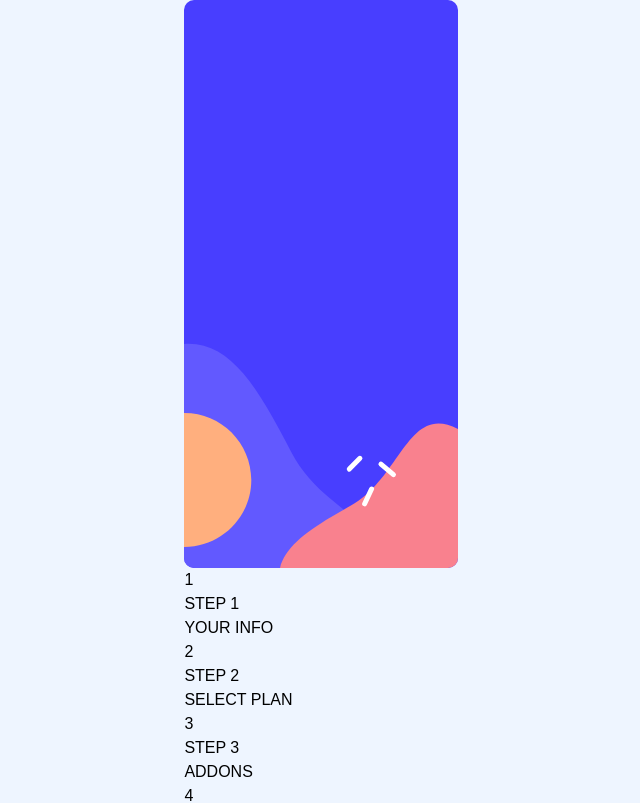
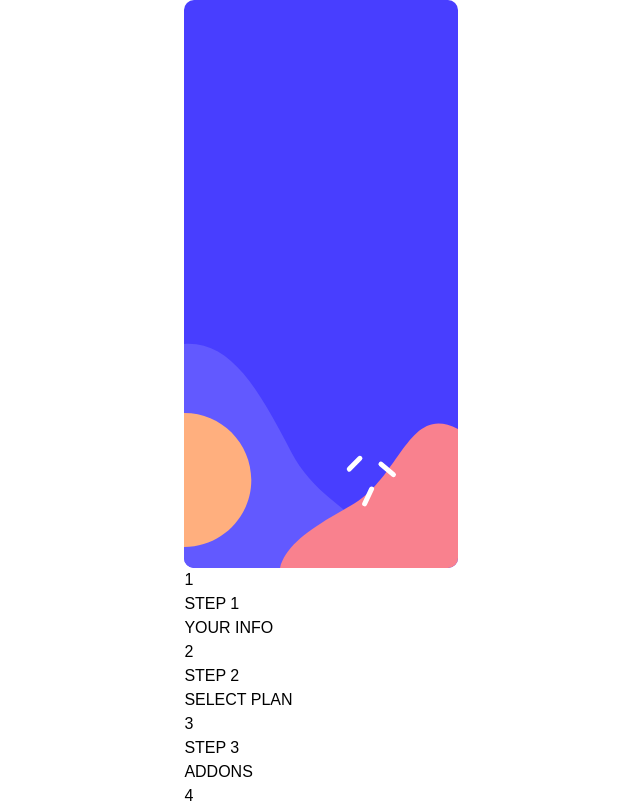
Before and after one commit to The-BigMan-tech/User-setup, a Next.js app: page /#/step-3 in a window 1280 px wide. Shown: the top 803 px of the page, without its empty margins (179-819 px from the left). Built offline with nearby package versions, Linux system fonts and the light colour scheme.

Commit message:
It is actually complete

```diff
--- a/src/app/globals.css
+++ b/src/app/globals.css
@@ -2,15 +2,6 @@
 @tailwind components;
 @tailwind utilities;
 
-:root {
-  --background: #ffffff;
-  --foreground: #171717;
+body {
+  @apply flex justify-center bg-[##eef5ff] font-[Arial,Helvetica,sans-serif] overflow-y-hidden;
 }
-
-
-body {
-  display:flex;
-  justify-content:center;
-  background-color:#eef5ff;
-  font-family: Arial, Helvetica, sans-serif;
-}
--- a/src/components/step-2.js
+++ b/src/components/step-2.js
@@ -45,7 +45,7 @@ export default function Step2() {
     let [active_plan,setPlan] = useState({Arcade:false,Advanced:false,Pro:false})
     let [period,setPeriod] = useState({monthly:true,yearly:false})
     let [proceed,setProceed] = useState(false)
-    let [text,setText] = useState({1:'$9/month',2:'$12/month',3:'$15/month'})
+    let [subscription,setSubscription] = useState({1:'$9/month',2:'$12/month',3:'$15/month'})
 
     function selectPlan(event) {
         let plan = null
@@ -58,11 +58,11 @@ export default function Step2() {
     function togglePeriod() {
         if (period.monthly == true) {
             setPeriod({monthly:false,yearly:true})
-            setText({1:'$90/yr',2:'$120/yr',3:'$150/yr'})
+            setSubscription({1:'$90/yr',2:'$120/yr',3:'$150/yr'})
         }
         else {
             setPeriod({monthly:true,yearly:false})
-            setText({1:'$9/month',2:'$12/month',3:'$15/month'})
+            setSubscription({1:'$9/month',2:'$12/month',3:'$15/month'})
         }
         console.log('AFTER',period)
     }
@@ -79,17 +79,17 @@ export default function Step2() {
                 <Plan onClick={selectPlan} $isSelected={active_plan['Arcade']}>
                     <PlanImg src="/assets/images/icon-arcade.svg"></PlanImg>
                     <PlanTxt>Arcade</PlanTxt>
-                    <PlantTxtFade>{text[1]}</PlantTxtFade>
+                    <PlantTxtFade>{subscription[1]}</PlantTxtFade>
                 </Plan>
                 <Plan onClick={selectPlan} $isSelected={active_plan['Advanced']}>
                     <PlanImg src="/assets/images/icon-advanced.svg"></PlanImg>
                     <PlanTxt>Advanced</PlanTxt>
-                    <PlantTxtFade>{text[2]}</PlantTxtFade>
+                    <PlantTxtFade>{subscription[2]}</PlantTxtFade>
                 </Plan>
                 <Plan onClick={selectPlan} $isSelected={active_plan['Pro']}>
                     <PlanImg src="/assets/images/icon-pro.svg"></PlanImg>
                     <PlanTxt>Pro</PlanTxt>
-                    <PlantTxtFade>{text[3]}</PlantTxtFade>
+                    <PlantTxtFade>{subscription[3]}</PlantTxtFade>
                 </Plan>
             </PlanFlex>
             <TogglePeriod>
```
